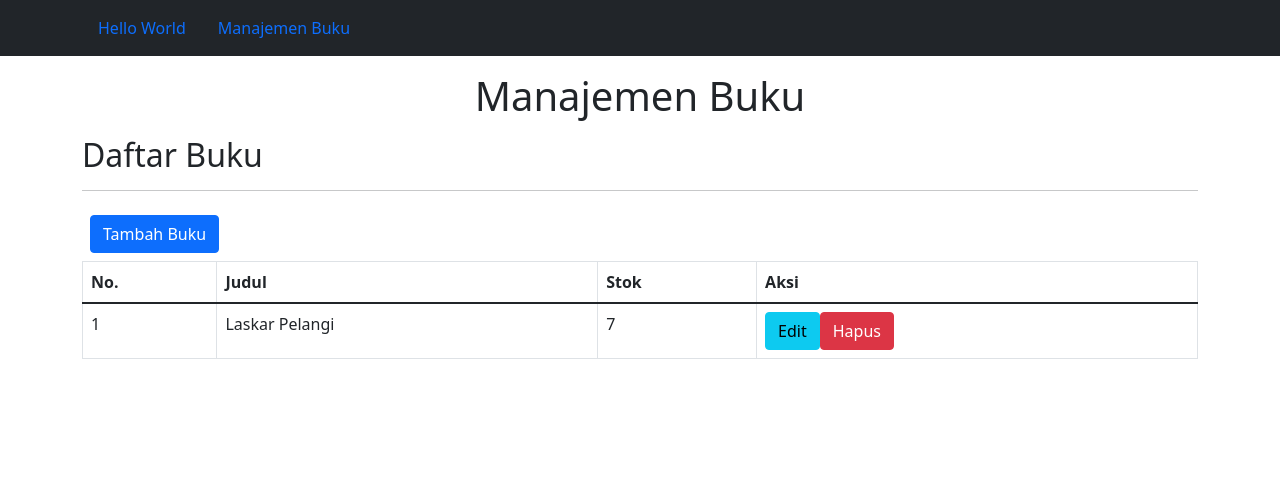
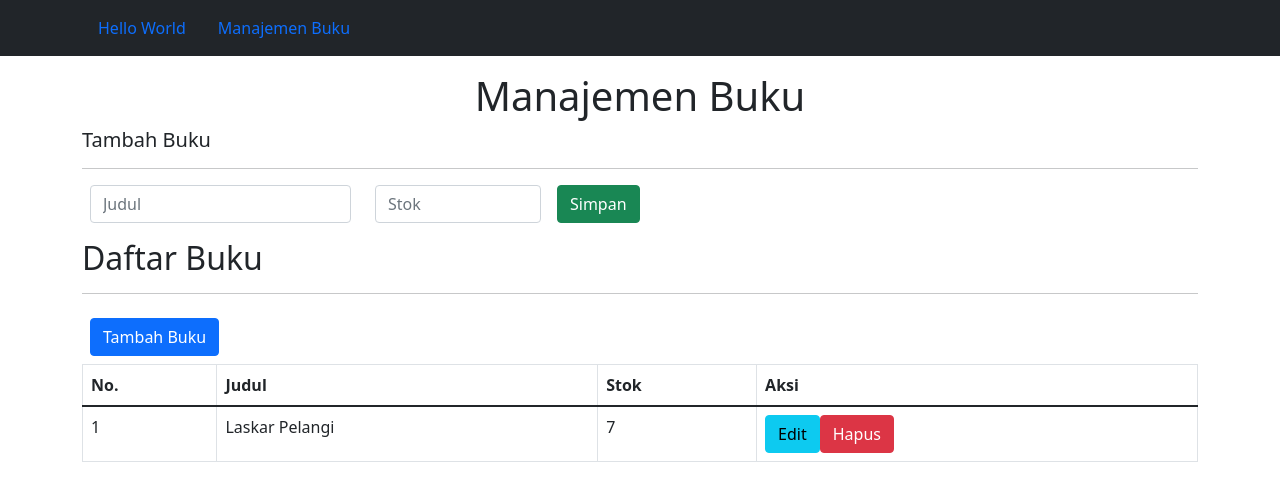
Before and after one commit to noaditya10/master-zoom-react, a React (Create React App) app: page /manajemen-buku in a window 1280 px wide. Shown: the top 500 px of the page. Built offline with nearby package versions, Linux system fonts and the light colour scheme.

Commit message:
interface CREATE

```diff
--- a/src/components/ManajemenBuku.jsx
+++ b/src/components/ManajemenBuku.jsx
@@ -10,7 +10,22 @@
     <div className="container mt-3">
       <h1 className="text-center">Manajemen Buku</h1>
 
-      <div id="formTambah"></div>
+      <div id="formTambah">
+        <h5>Tambah Buku</h5>
+        <hr />
+        <form className="row">
+          <div className="col-3">
+            <input type="text" name="judul" className="form-control mx-2" placeholder="Judul" />
+          </div>
+          <div className="col-2">
+            <input type="number" name="stok" className="form-control mx-2" placeholder="Stok" />
+          </div>
+          <div className="col-2">
+            <input type="submit" className="btn btn-success ml-5" value="Simpan" />
+          </div>
+        </form>
+      </div>
+
       <div id="formUbah"></div>
       <div id="daftarBuku">
         <h2 className="mt-3">Daftar Buku</h2>
```
